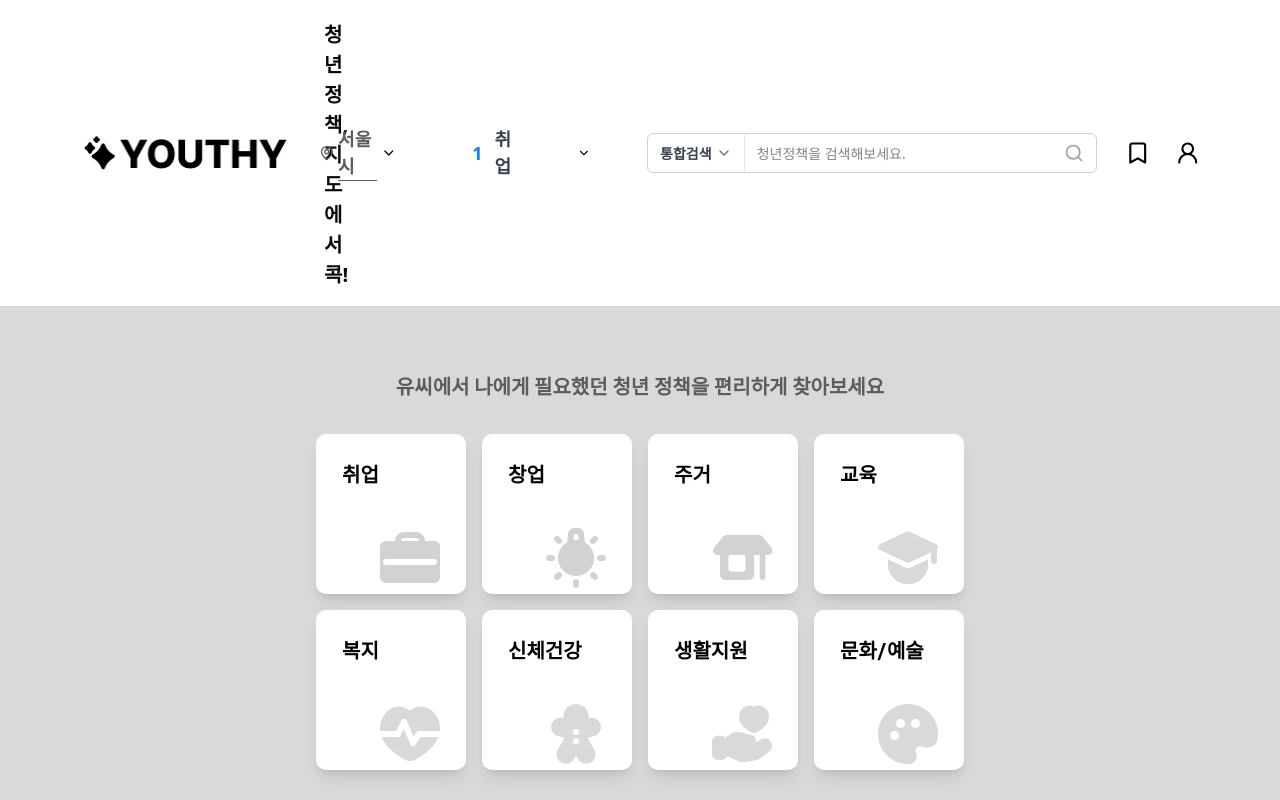
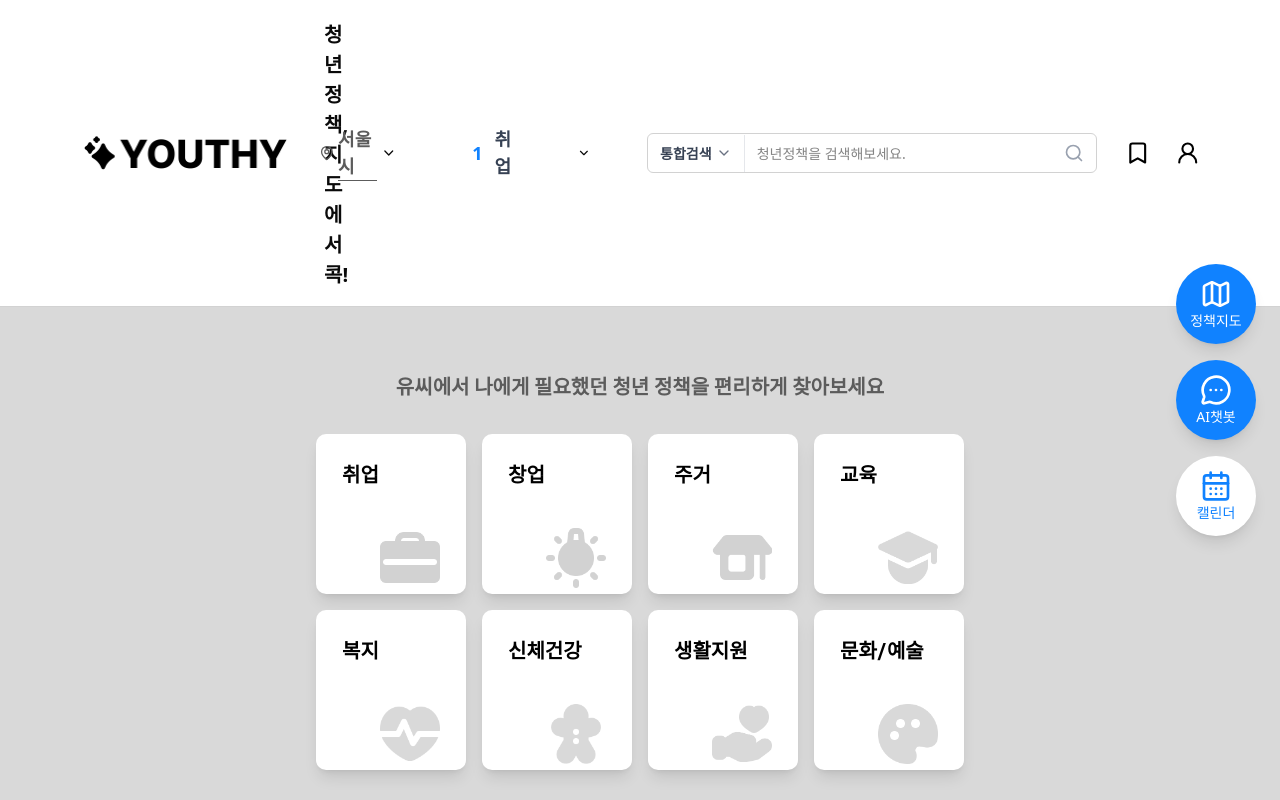
Before and after one commit to 9oormthon-univ/2025_SEASONTHON_TEAM_61_FE, a Next.js app: page / in a window 1280 px wide. Shown: the top 800 px of the page. Built offline with nearby package versions, Linux system fonts and the light colour scheme.

Commit message:
feat: 플로팅 버튼 UI

```diff
--- a/src/app/layout.tsx
+++ b/src/app/layout.tsx
@@ -2,6 +2,7 @@ import type { Metadata } from "next";
 import { Geist, Geist_Mono } from "next/font/google";
 import "./globals.css";
 import Header from "@/components/layout/Header";
+import FloatingButtons from "@/components/common/FloatingButtons";
 
 const geistSans = Geist({
   variable: "--font-geist-sans",
@@ -30,6 +31,7 @@ export default function RootLayout({
       >
         <Header />
         {children}
+        <FloatingButtons />
       </body>
     </html>
   );
--- a/src/components/common/CardGrid.tsx
+++ b/src/components/common/CardGrid.tsx
@@ -1,6 +1,5 @@
 'use client'
 
-import { BriefcaseBusiness } from "lucide-react";
 import { Card, CardContent, CardHeader, CardTitle } from "../ui/card";
 import Image from "next/image";
 import { useState, useEffect } from "react";
@@ -51,8 +50,11 @@ export default function CardGrid({ cards, className = "", selectedCards = [], on
 
   // props로 받은 selectedCards가 변경되면 내부 상태도 업데이트
   useEffect(() => {
-    setInternalSelectedCards(selectedCards);
-  }, [selectedCards]);
+    // 배열이 실제로 다른 경우에만 업데이트
+    if (JSON.stringify(selectedCards) !== JSON.stringify(internalSelectedCards)) {
+      setInternalSelectedCards(selectedCards);
+    }
+  }, [selectedCards, internalSelectedCards]);
 
   return (
     <div className={`flex flex-col gap-4 w-full items-center ${className}`}>
--- /dev/null
+++ b/src/components/common/FloatingButtons.tsx
@@ -0,0 +1,46 @@
+'use client'
+
+import { Map, MessageCircleMore, CalendarDays } from "lucide-react";
+
+export default function FloatingButtons() {
+  return (
+    <div className="fixed right-6 top-1/2 transform -translate-y-1/2 z-50 flex flex-col gap-4">
+      {/* 채팅 버튼 */}
+      <button
+        className="flex flex-col w-20 h-20 bg-[#1082ff] hover:bg-blue-600 text-white rounded-full shadow-lg hover:shadow-xl transition-all duration-300 flex items-center justify-center group font-medium text-[14px]"
+        onClick={() => console.log('정책지도 클릭')}
+      >
+       <Map className="w-8 h-8" />
+       정책지도
+        <span className="absolute right-16 bg-gray-800 text-white px-2 py-1 rounded text-sm opacity-0 group-hover:opacity-100 transition-opacity whitespace-nowrap">
+         정책지도
+        </span>
+      </button>
+
+      {/* 전화 버튼 */}
+      <button
+        className="flex flex-col w-20 h-20 bg-[#1082ff] hover:bg-blue-600 text-white rounded-full shadow-lg hover:shadow-xl transition-all duration-300 flex items-center justify-center group font-medium text-[14px]"
+        onClick={() => console.log('챗봇 클릭')}
+
+      >
+       <MessageCircleMore className="w-8 h-8" />
+       AI챗봇
+        <span className="absolute right-16 bg-gray-800 text-white px-2 py-1 rounded text-sm opacity-0 group-hover:opacity-100 transition-opacity whitespace-nowrap">
+          AI챗봇
+        </span>
+      </button>
+
+      {/* 좋아요 버튼 */}
+      <button
+        className="flex flex-col w-20 h-20 bg-white hover:bg-gray-200 text-[#1082ff] rounded-full shadow-lg hover:shadow-xl transition-all duration-300 flex items-center justify-center group font-medium text-[14px]"
+        onClick={() => console.log('캘린더 클릭')}
+      >
+       <CalendarDays className="w-8 h-8 text-[#1082ff]" />
+       캘린더
+        <span className="absolute right-16 bg-gray-800 text-white px-2 py-1 rounded text-sm opacity-0 group-hover:opacity-100 transition-opacity whitespace-nowrap">
+          캘린더더
+        </span>
+      </button>
+    </div>
+  );
+}
```
